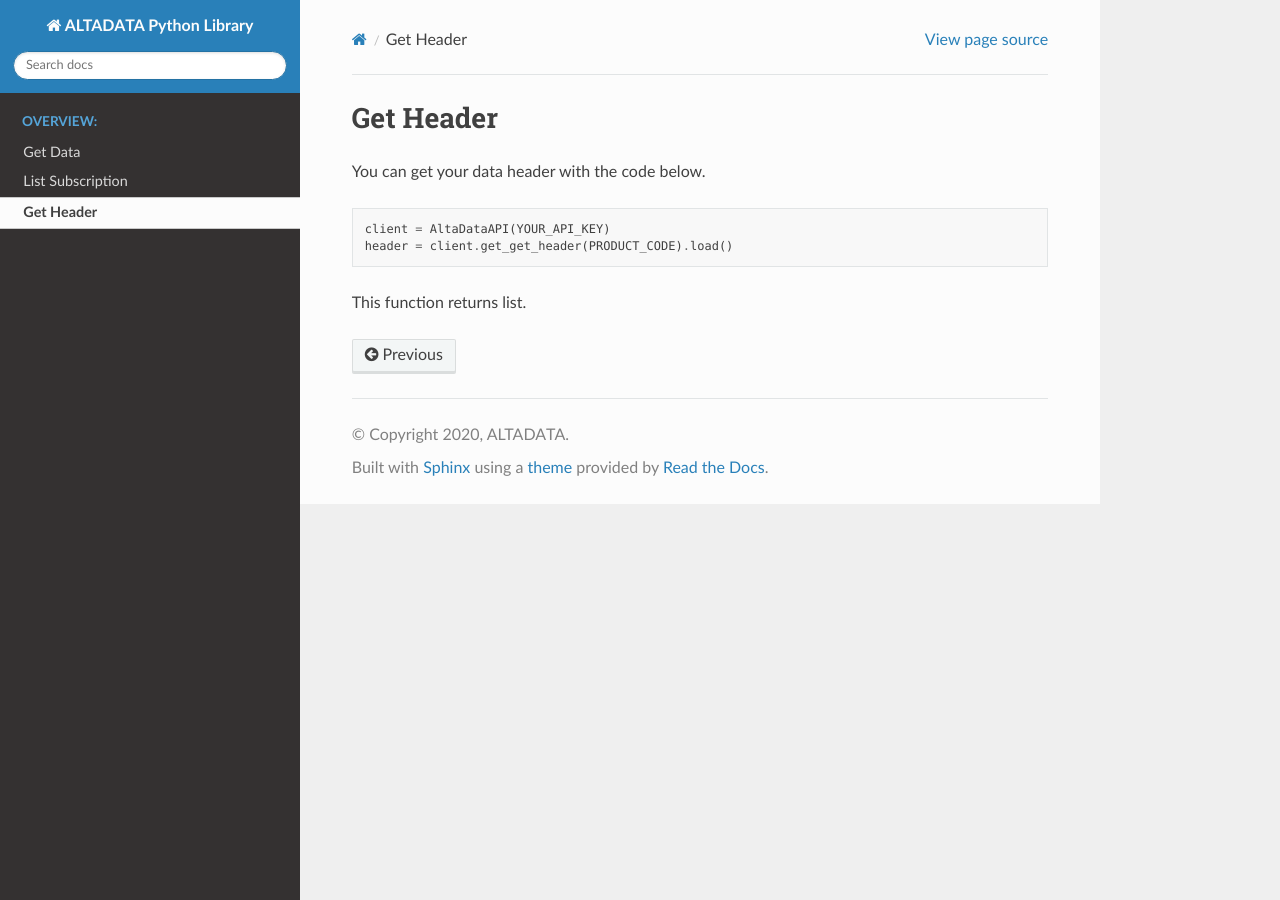
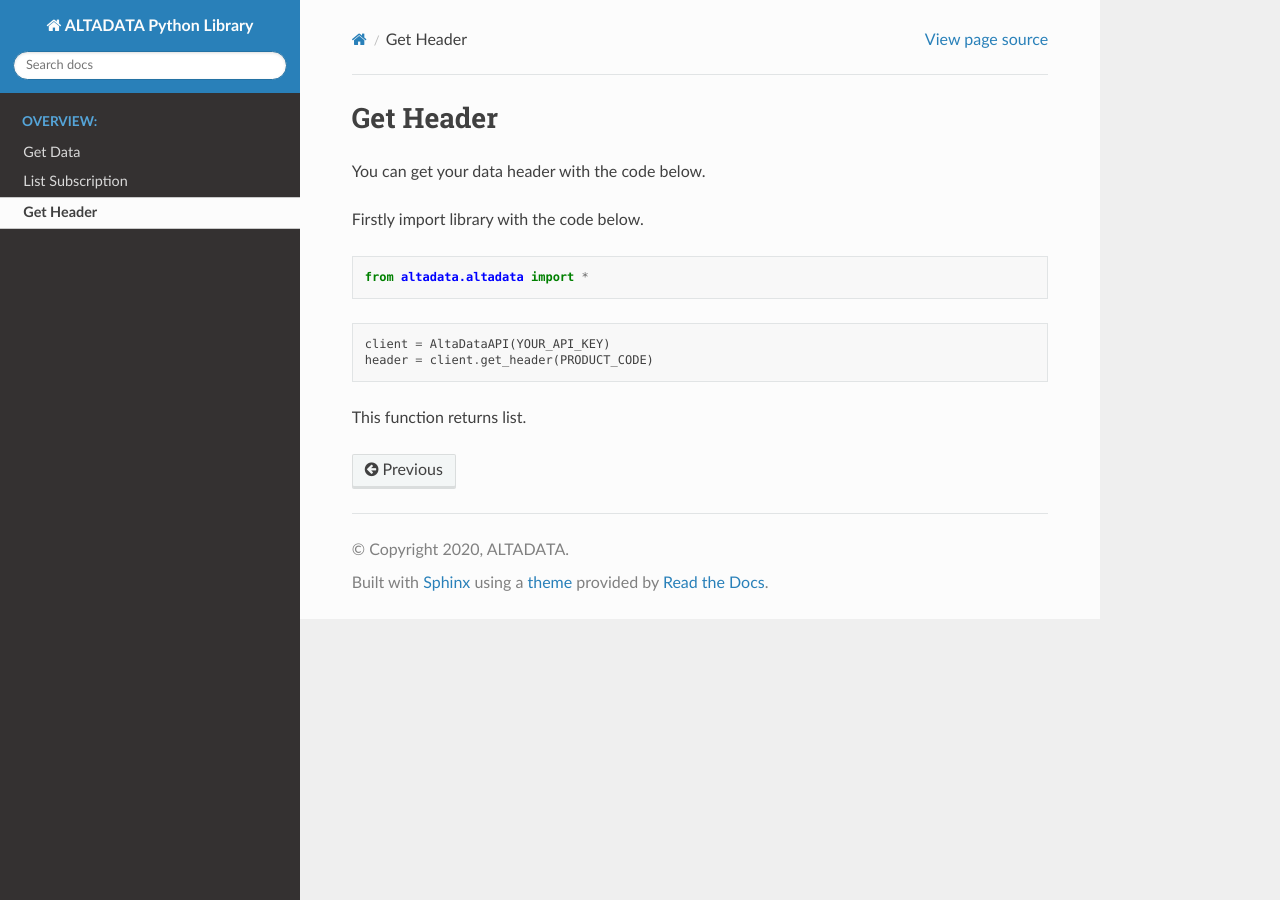
Before and after one commit to altabering/altadata-python, a Sphinx documentation site: the page built from docs/pages/get_data_header.rst, in a window 1280 px wide. Built offline with Sphinx 7.4.7 and the Read the Docs theme 2.0.0, drawn with Linux system fonts in a browser that asks for light colours.

Commit message:
Update documentation

```diff
--- a/README.rst
+++ b/README.rst
@@ -35,6 +35,7 @@ You can get the entire data with the code below. This function returns List of d
     data = client.get_data(PRODUCT_CODE).load()
 
 
+We currently have pandas dataframe support in the library. Users can optionally retrieve their datasets as pandas dataframe.
 If **dataframe_functionality** parameter is True function returns pandas dataframe.
 
 ``Note:`` This functionality requires `pandas <https://github.com/pandas-dev/pandas>`_ (v0.21 or above) to work.
--- a/docs/pages/get_data.rst
+++ b/docs/pages/get_data.rst
@@ -6,6 +6,12 @@ Get Data
     - ``PRODUCT_CODE`` is a code created to use the Data Product with API.
 
 You can find the **product code** in the API section of the data product page.
+
+Firstly import library with the code below.
+
+.. code:: python
+
+    from altadata.altadata import *
 
 
 Get All Data
--- a/docs/pages/get_data_header.rst
+++ b/docs/pages/get_data_header.rst
@@ -4,10 +4,17 @@ Get Header
 
 You can get your data header with the code below.
 
+Firstly import library with the code below.
+
+.. code:: python
+
+    from altadata.altadata import *
+
+
 .. code:: python
 
     client = AltaDataAPI(YOUR_API_KEY)
-    header = client.get_get_header(PRODUCT_CODE).load()
+    header = client.get_header(PRODUCT_CODE)
 
 
 This function returns list.
```
Also changed, not shown: docs/pages/list_your_subscription.rst (+7 -0 lines), 1 other file.
